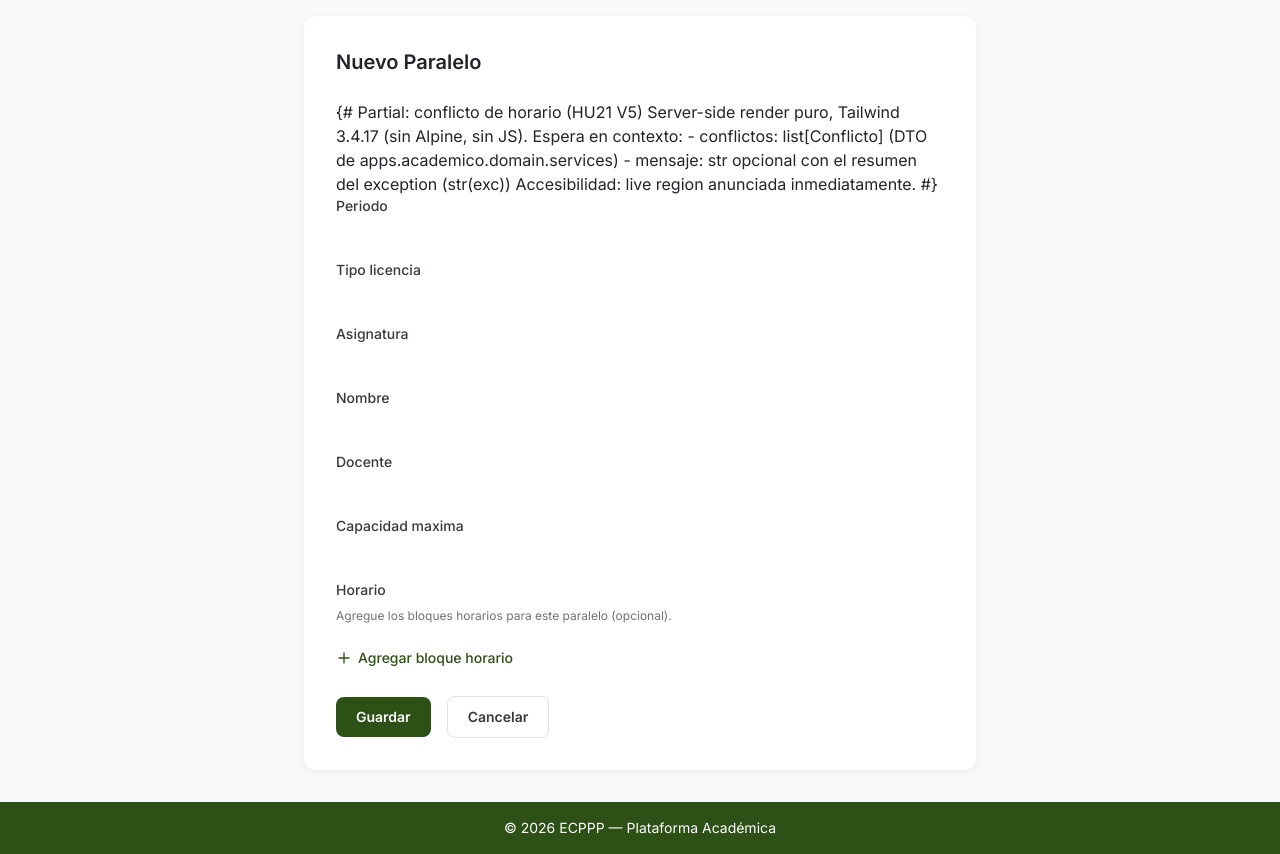
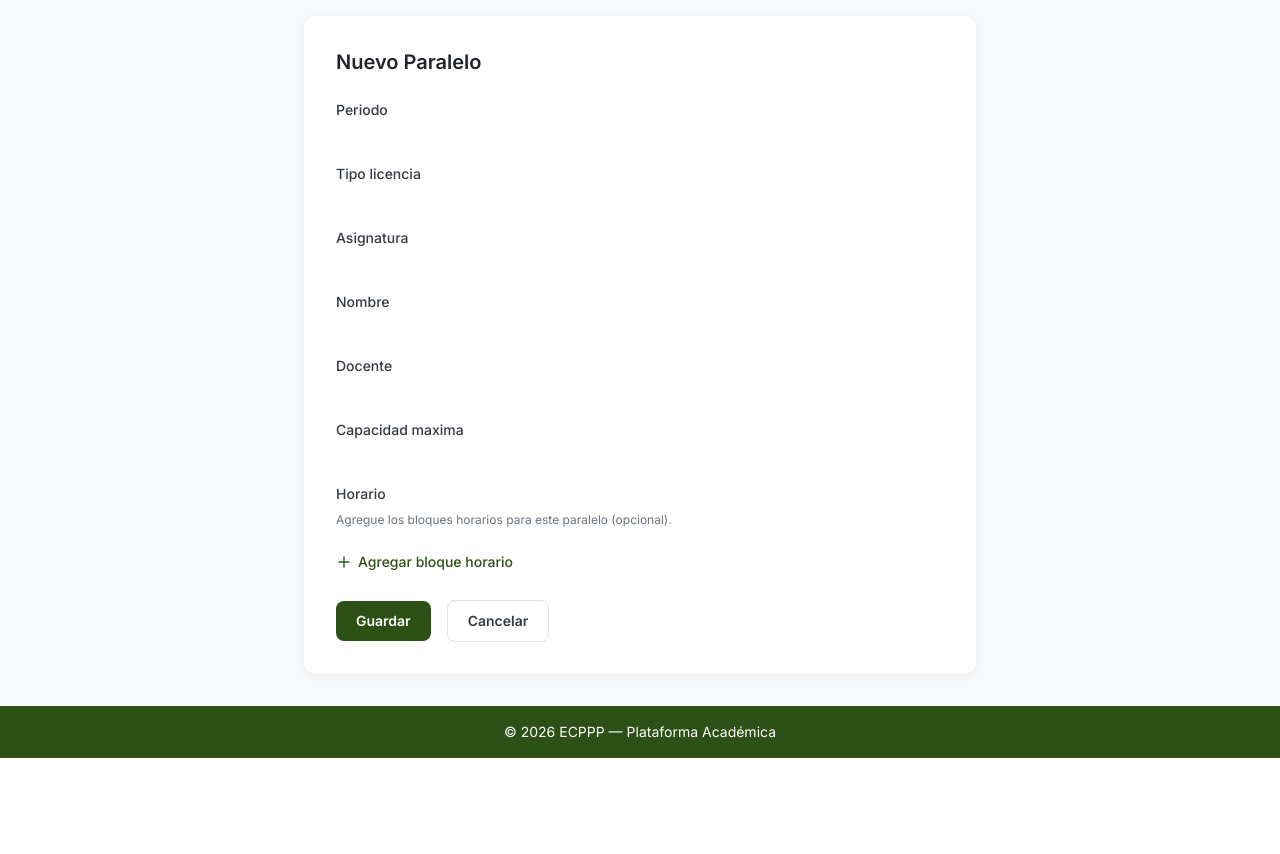
Before and after one commit to martinizin/proyecto-ecpp, a Django app: template templates/academico/paralelo_form.html in a window 1280 px wide. Shown: the part 116-970 px from the top of the page. After the commit the page ends 874 px from the top, so only its background shows below. Run offline with Django 5.2, Linux system fonts and the light colour scheme; the template is opened without the code that fills it, so the values that code supplies are empty, except form fields; tables that the repository leaves empty hold one stand-in row (values such as "Sample post"); form fields are guessed from the names that the template uses; some libraries are stand-ins or nearby versions.

Commit message:
fix(templates): usar {% comment %} para comentarios multilinea que se renderizaban como texto

```diff
--- a/templates/academico/partials/conflicto_horario_error.html
+++ b/templates/academico/partials/conflicto_horario_error.html
@@ -1,9 +1,11 @@
-{# Partial: conflicto de horario (HU21 V5)
-   Server-side render puro, Tailwind 3.4.17 (sin Alpine, sin JS).
-   Espera en contexto:
-     - conflictos: list[Conflicto] (DTO de apps.academico.domain.services)
-     - mensaje:    str opcional con el resumen del exception (str(exc))
-   Accesibilidad: live region anunciada inmediatamente. #}
+{% comment %}
+Partial: conflicto de horario (HU21 V5)
+Server-side render puro, Tailwind 3.4.17 (sin Alpine, sin JS).
+Espera en contexto:
+  - conflictos: list[Conflicto] (DTO de apps.academico.domain.services)
+  - mensaje:    str opcional con el resumen del exception (str(exc))
+Accesibilidad: live region anunciada inmediatamente.
+{% endcomment %}
 {% if conflictos %}
 <div role="alert" aria-live="assertive"
      class="mb-4 p-4 rounded-lg bg-red-50 border border-red-300 text-red-800 text-sm">
```
Also changed, not shown: templates/secretaria/partials/confirm_create_modal.html (+8 -7 lines).
